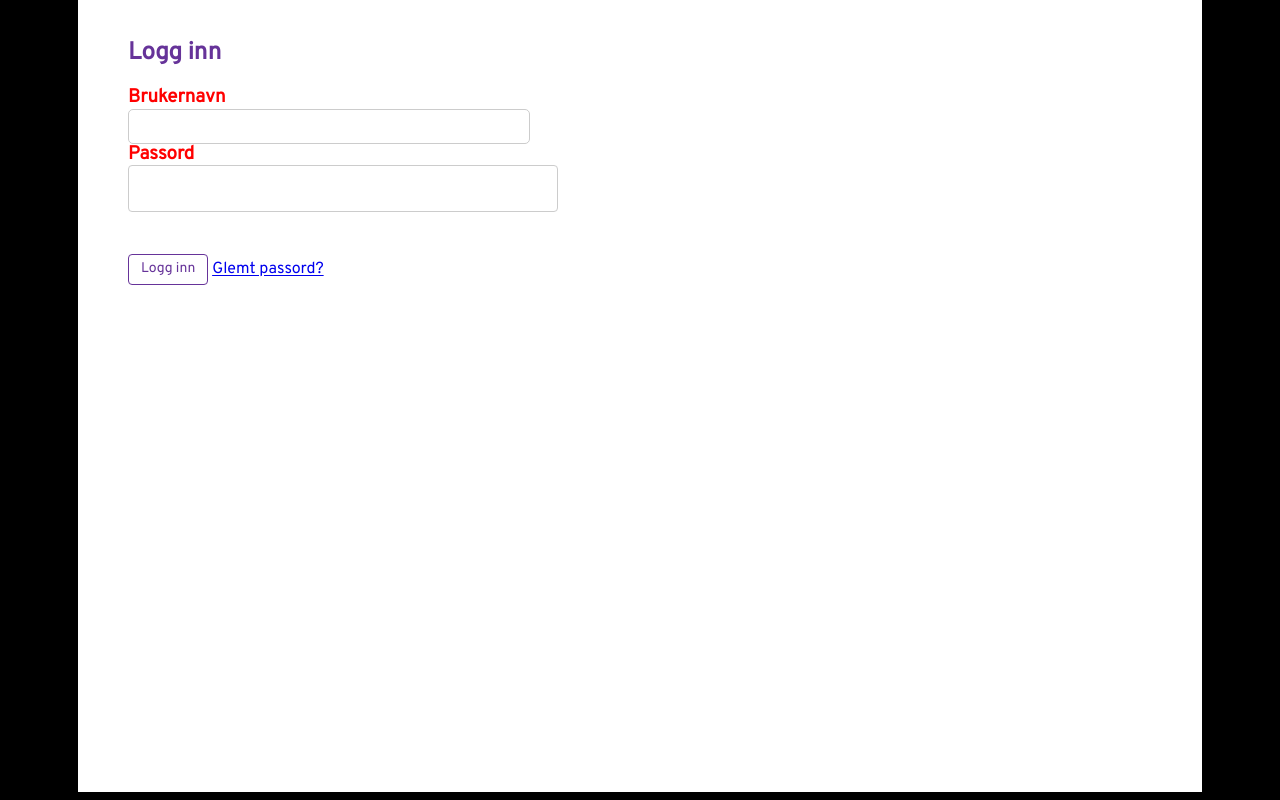
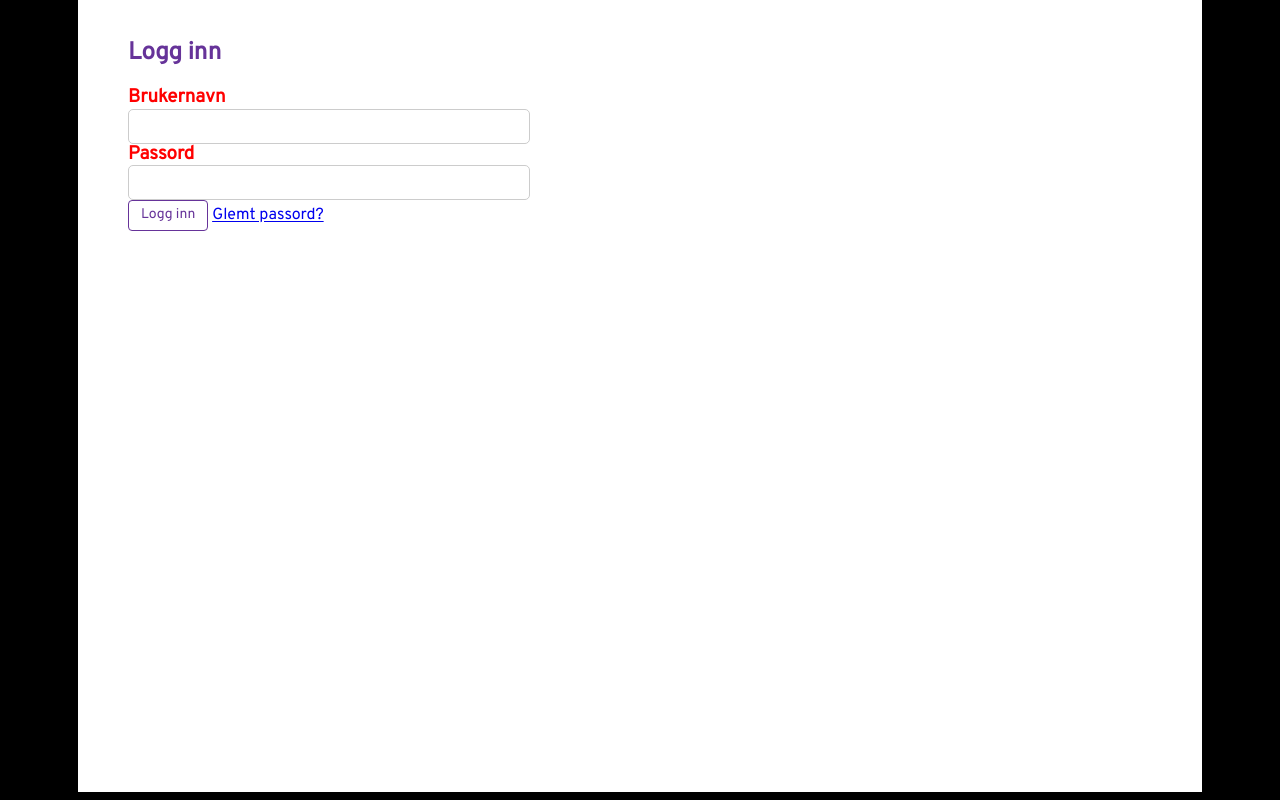
Before and after one commit to fredrikwaaler/OCR---SysDev2019, a Flask app: page /logg_inn in a window 1280 px wide. Run offline with Flask 2, Linux system fonts and the light colour scheme.

Commit message:
Changed #password styling

```diff
--- a/Flask/static/main.css
+++ b/Flask/static/main.css
@@ -138,7 +138,7 @@ input[type="submit"]:focus {
   }
 
 /* Email input fields have type = "text", but id = "email" */
-#email {
+#email, #password {
     border-radius: 5px;
     margin: 0;
     padding: 0;
@@ -153,16 +153,7 @@ input[type="submit"]:focus {
 }
 
 
-#password {
-    width: 100%;
-    max-width: 400px;
-    min-width: 200px;
-    min-height: 33px;
-    margin-bottom: 3em;
 
-    /* temp fix for widescreen */
-    margin-right: 900px;
-}
 
   /* Special styling for the delete user data button */
 #warning {
```
